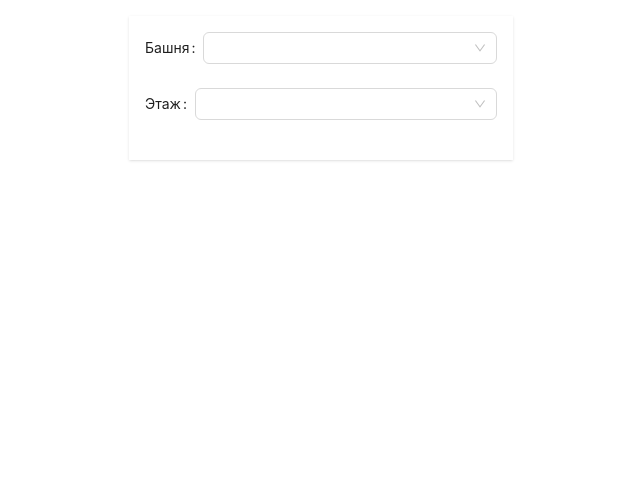
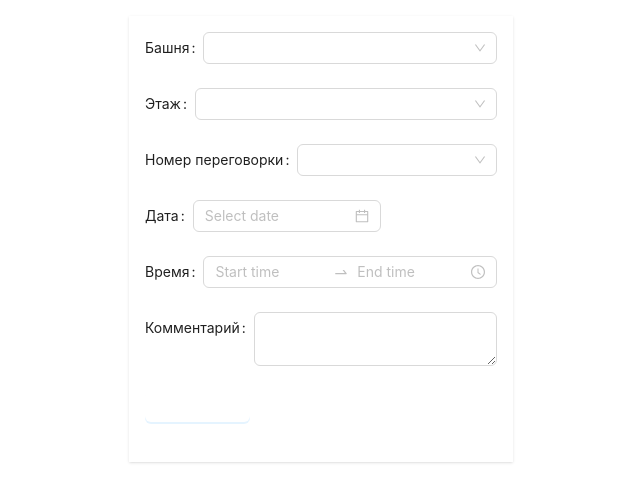
Before and after one commit to PU6ER/vk-test, a React (Create React App) app: page / in a window 1280 px wide. Shown: the top 502 px of the page, without its empty margins (319-959 px from the left). Built offline with nearby package versions, Linux system fonts and the light colour scheme.

Commit message:
Update form components

```diff
--- a/src/app/modules/BookingForm/components/BookingForm/bookingForm.jsx
+++ b/src/app/modules/BookingForm/components/BookingForm/bookingForm.jsx
@@ -2,9 +2,21 @@ import { useEffect, useState } from "react";
 import BookingTower from "../BookingTower/bookingTower";
 import { Form } from "antd";
 import BookingFloor from "../BookingFloor/bookingFloor";
+import BookingRoom from "../BookingRoom/bookingRoom";
+import BookingDate from "../BookingDate/bookingDate";
+import BookingTime from "../BookingTime/bookingTime";
+import BookingComment from "../BookingComment/bookingComment";
+import BookingSubmitButton from "../BookingSubmitButton/bookingSubmitButton";
 
 const BookingForm = () => {
-  const [data, setData] = useState({ tower: "", floor: "" });
+  const [data, setData] = useState({
+    tower: "",
+    floor: "",
+    room: "",
+    date: "",
+    time: "",
+    comment: "",
+  });
 
   const towerOptions = [
     { value: "A", label: "A" },
@@ -60,9 +72,34 @@ const BookingForm = () => {
 
     { label: "27", value: "27" },
   ];
+  const roomOptions = [
+    { label: "1", value: "1" },
+
+    { label: "2", value: "2" },
+
+    { label: "3", value: "3" },
+
+    { label: "4", value: "4" },
+
+    { label: "5", value: "5" },
+
+    { label: "6", value: "6" },
+
+    { label: "7", value: "7" },
+
+    { label: "8", value: "8" },
+
+    { label: "9", value: "9" },
+
+    { label: "10", value: "10" },
+  ];
   const handleSelectChange = (value, name) => {
     setData({ ...data, [name]: value });
     console.log(value);
+  };
+  const handleFinish = (e) => {
+    e.preventDefault();
+    console.log(JSON.stringify(data));
   };
 
   // const [form] = Form.useForm();
@@ -74,7 +111,7 @@ const BookingForm = () => {
   // };
   return (
     <div className="flex flex-col justify-center w-96 shadow p-4 mt-4">
-      <Form>
+      <Form onFinish={handleFinish}>
         <BookingTower
           onChange={handleSelectChange}
           options={towerOptions}
@@ -84,8 +121,16 @@ const BookingForm = () => {
           onChange={handleSelectChange}
           options={floorOptions}
           name="floor"
-
         />
+        <BookingRoom
+          onChange={handleSelectChange}
+          options={roomOptions}
+          name="room"
+        />
+        <BookingDate onChange={handleSelectChange} type="date" name="date" />
+        <BookingTime onChange={handleSelectChange} type="time" name="time" />
+        <BookingComment onChange={handleSelectChange} name="comment" />
+        <BookingSubmitButton />
       </Form>
     </div>
   );
```
